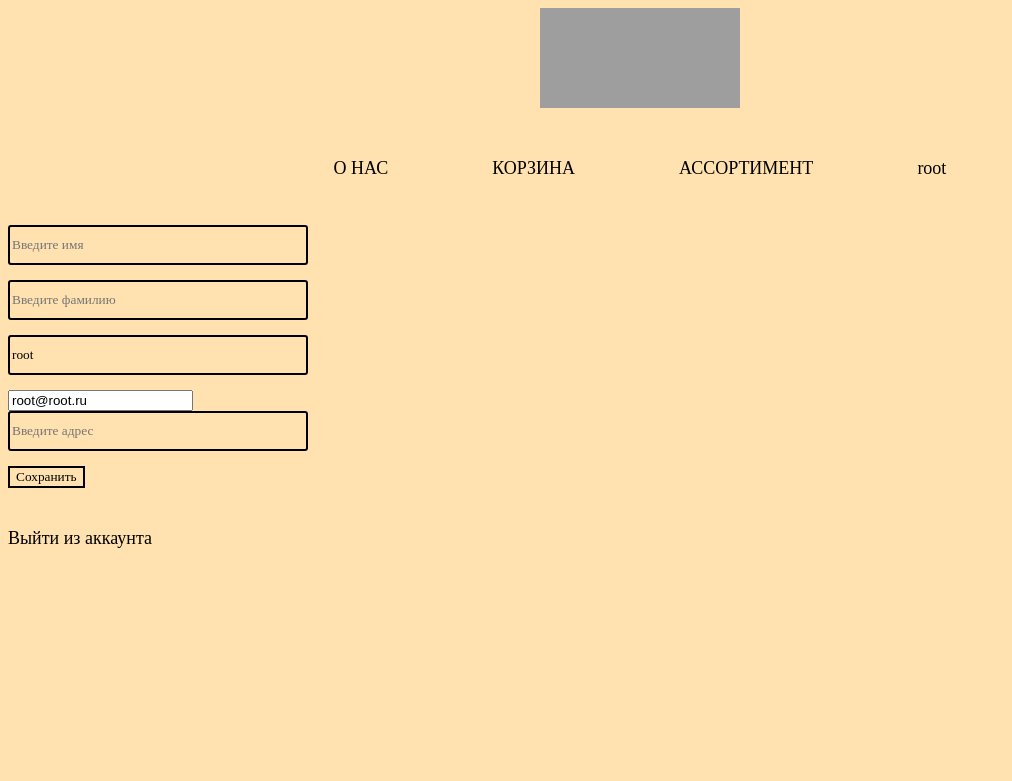
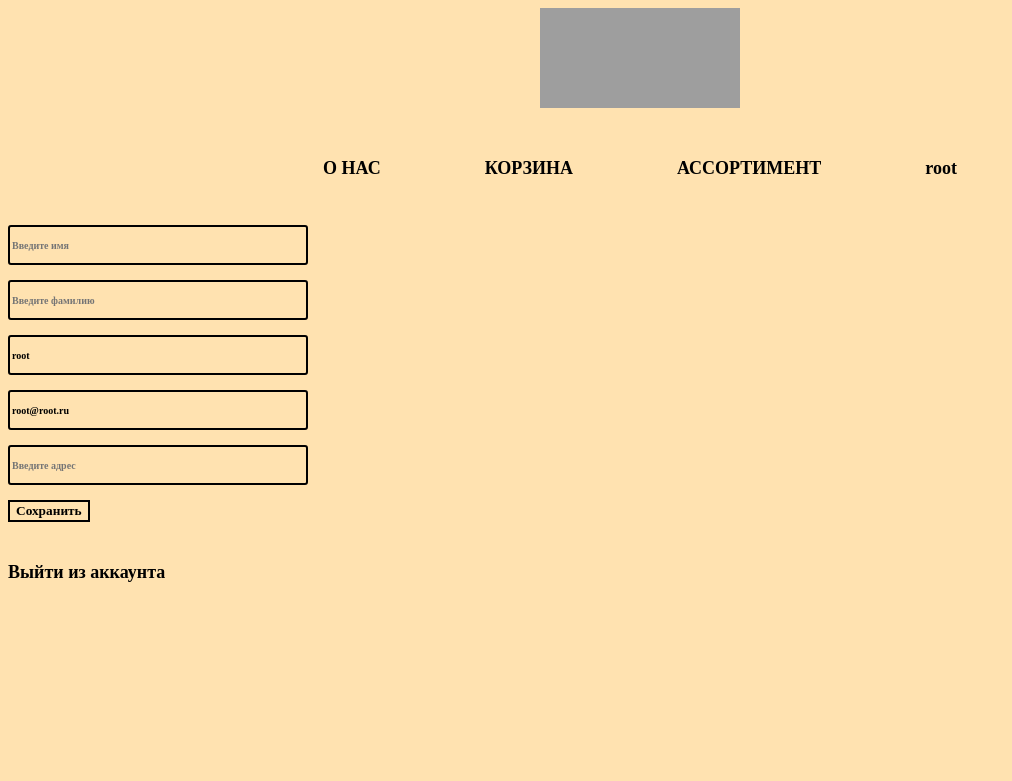
Before and after one commit to naburnm8/DCDiploma, a Django app: page /users/profile/1/ in a window 1280 px wide. Shown: the top 781 px of the page, without its empty margins (0-1012 px from the left). Run offline with Django 5.2, Linux system fonts and the light colour scheme; data comes from the database, SQL or seed files in the repository; both versions use the stored data as it was after the commit; some web fonts are replaced; grey boxes are pictures that could not be loaded.

Commit message:
Исправлена верстка на странице профиля, изменены шрифты

```diff
--- a/static/css/style-login.css
+++ b/static/css/style-login.css
@@ -4,6 +4,7 @@
 
 * {
     box-sizing: border-box;
+    font-weight: bold;
 }
 
 body {
@@ -91,6 +92,8 @@ input[type=text] {
     background-color: #FFE2B0;
     border: 2px solid black;
     font-family: UtromPressKachat;
+    font-size: 10px;
+    font-weight: bold;
 }
 
 input[type=password] {
@@ -101,6 +104,8 @@ input[type=password] {
     border: 2px solid black;
     background-color: #FFE2B0;
     font-family: UtromPressKachat;
+    font-size: 10px;
+    font-weight: bold;
 }
 
 input[type=submit] {
@@ -109,3 +114,15 @@ input[type=submit] {
     background-color: #FFE2B0;
     font-family: UtromPressKachat;
 }
+
+input[type=email] {
+    margin-bottom: 15px;
+    height: 40px;
+    width: 300px;
+    border-radius: 3px;
+    border: 2px solid black;
+    background-color: #FFE2B0;
+    font-family: UtromPressKachat;
+    font-size: 10px;
+    font-weight: bold;
+}
--- a/users/templates/users/profile.html
+++ b/users/templates/users/profile.html
@@ -1,4 +1,5 @@
 {% extends 'users/base.html' %}
+
 {% block content %}
 	<section class="section-login">
             <form action="{% url 'users:profile' user.id %}" method="POST">
```
Also changed, not shown: db.sqlite3.
